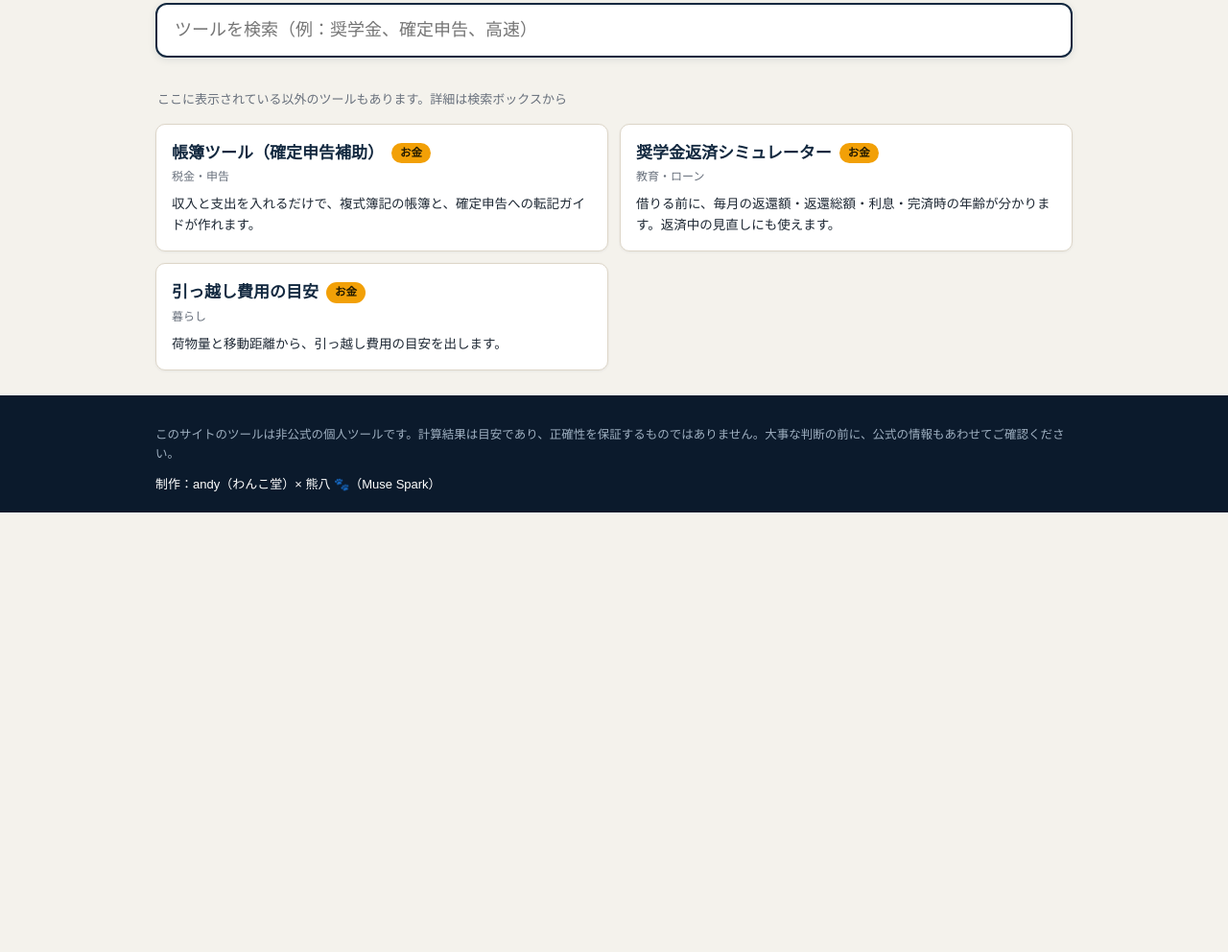
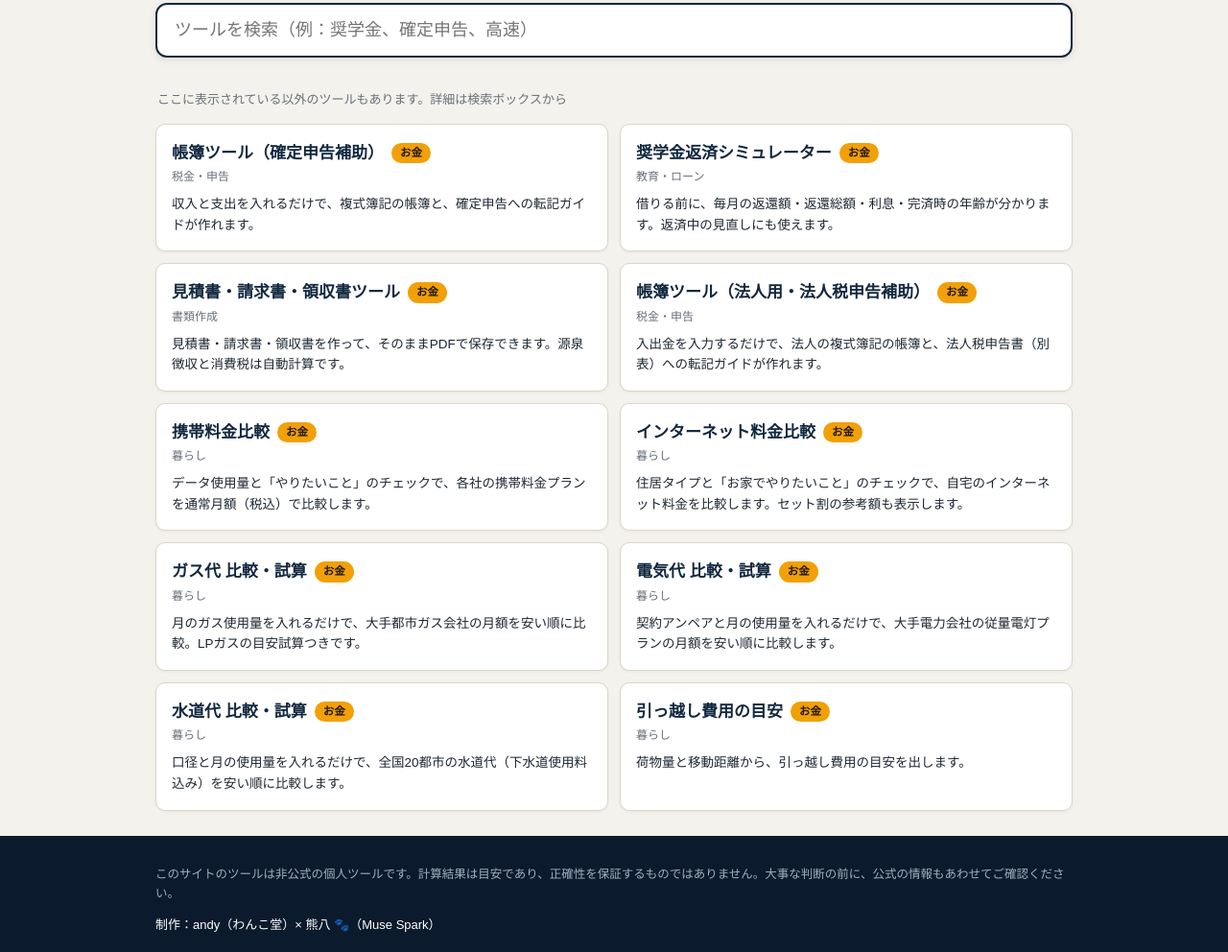
Before and after one commit to wankodo/money-tools, a plain HTML site: page index.html in a window 1280 px wide. Shown: the part 178-1170 px from the top of the page at 96% size. Before the commit the page ends 800 px from the top, so only its background shows below. Drawn offline with Linux system fonts and the light colour scheme.

Commit message:
全58ツールをインデックスに掲載

```diff
--- a/index.html
+++ b/index.html
@@ -169,6 +169,27 @@ var TOOLS = [
   { site: "money", name: "奨学金返済シミュレーター", cat: "教育・ローン", url: "scholarship.html",
     desc: "借りる前に、毎月の返還額・返還総額・利息・完済時の年齢が分かります。返済中の見直しにも使えます。",
     keywords: "奨学金 学費 学生 借金 返済 JASSO 日本学生支援機構 ローン 利息 大学 専門学校 進学 返還" },
+  { site: "money", name: "見積書・請求書・領収書ツール", cat: "書類作成", url: "invoice.html",
+    desc: "見積書・請求書・領収書を作って、そのままPDFで保存できます。源泉徴収と消費税は自動計算です。",
+    keywords: "見積書 請求書 領収書 PDF 源泉徴収 消費税 インボイス 作成 フリーランス 個人事業主" },
+  { site: "money", name: "帳簿ツール（法人用・法人税申告補助）", cat: "税金・申告", url: "bookkeeping-corp.html",
+    desc: "入出金を入力するだけで、法人の複式簿記の帳簿と、法人税申告書（別表）への転記ガイドが作れます。",
+    keywords: "法人税 申告 別表 帳簿 簿記 複式簿記 法人 決算 仕訳 会社 経費" },
+  { site: "money", name: "携帯料金比較", cat: "暮らし", url: "mobile.html",
+    desc: "データ使用量と「やりたいこと」のチェックで、各社の携帯料金プランを通常月額（税込）で比較します。",
+    keywords: "携帯 スマホ 料金 プラン 比較 格安SIM 月額 乗り換え" },
+  { site: "money", name: "インターネット料金比較", cat: "暮らし", url: "internet.html",
+    desc: "住居タイプと「お家でやりたいこと」のチェックで、自宅のインターネット料金を比較します。セット割の参考額も表示します。",
+    keywords: "インターネット 光回線 プロバイダ 料金 比較 自宅 回線 セット割" },
+  { site: "money", name: "ガス代 比較・試算", cat: "暮らし", url: "gas.html",
+    desc: "月のガス使用量を入れるだけで、大手都市ガス会社の月額を安い順に比較。LPガスの目安試算つきです。",
+    keywords: "ガス代 都市ガス LPガス プロパンガス 料金 比較 使用量 光熱費" },
+  { site: "money", name: "電気代 比較・試算", cat: "暮らし", url: "denki.html",
+    desc: "契約アンペアと月の使用量を入れるだけで、大手電力会社の従量電灯プランの月額を安い順に比較します。",
+    keywords: "電気代 電力会社 従量電灯 料金 比較 使用量 アンペア 光熱費" },
+  { site: "money", name: "水道代 比較・試算", cat: "暮らし", url: "suido.html",
+    desc: "口径と月の使用量を入れるだけで、全国20都市の水道代（下水道使用料込み）を安い順に比較します。",
+    keywords: "水道代 水道料金 下水道 料金 比較 使用量 光熱費" },
   { site: "mob", name: "タイムズカー料金シミュレーター", cat: "車", url: MOB + "timescar.html",
     desc: "カーシェアの利用料金を、利用時間と走行距離から試算します。",
     keywords: "カーシェア シェアカー タイムズ レンタカー 車 料金 ナイトパック 距離料金" },
@@ -202,6 +223,9 @@ var TOOLS = [
   { site: "mob", name: "レンタカー料金比較", cat: "車", url: MOB + "rental.html",
     desc: "レンタカー各社の料金を、車種クラスと割引から比べます。",
     keywords: "レンタカー レンタル 車 旅行 割引 料金 比較 トヨタ ニッポン オリックス タイムズ" },
+  { site: "mob", name: "免許更新の予約空き集約", cat: "車", url: MOB + "menkyo.html",
+    desc: "東京の運転免許更新の予約空きを、全17会場ぶん1つの表にまとめて確認できます。",
+    keywords: "免許更新 予約 空き 運転免許 警視庁 試験場 更新センター 空き状況" },
   { site: "uranai", name: "タロット1枚引き", cat: "タロット", url: URN + "tarot.html",
     desc: "今日の1枚引きとケルト十字（10枚引き）が楽しめます。",
     keywords: "タロット 占い ワンオラクル 今日の運勢 カード 大アルカナ 正位置 逆位置 ケルト十字" },
@@ -309,7 +333,10 @@ var TOOLS = [
     keywords: "任意継続 国民健康保険 国保 退職" },
   { site: "ins", name: "社会保険料計算", cat: "社会保険", url: INSURL + "social.html",
     desc: "給与と賞与から社会保険料の本人・会社負担を計算します。",
-    keywords: "社会保険料 健康保険 厚生年金 雇用保険" }
+    keywords: "社会保険料 健康保険 厚生年金 雇用保険" },
+  { site: "ins", name: "フリーランスの社会保険料計算", cat: "社会保険", url: INSURL + "freelance.html",
+    desc: "フリーランス・個人事業主向けに、国民年金と国民健康保険の保険料をあわせて計算します。",
+    keywords: "フリーランス 個人事業主 国民年金 国民健康保険 国保 社会保険料 計算" }
 
 ];
 
```
Also changed, not shown: sitemap.xml (+21 -0 lines).
